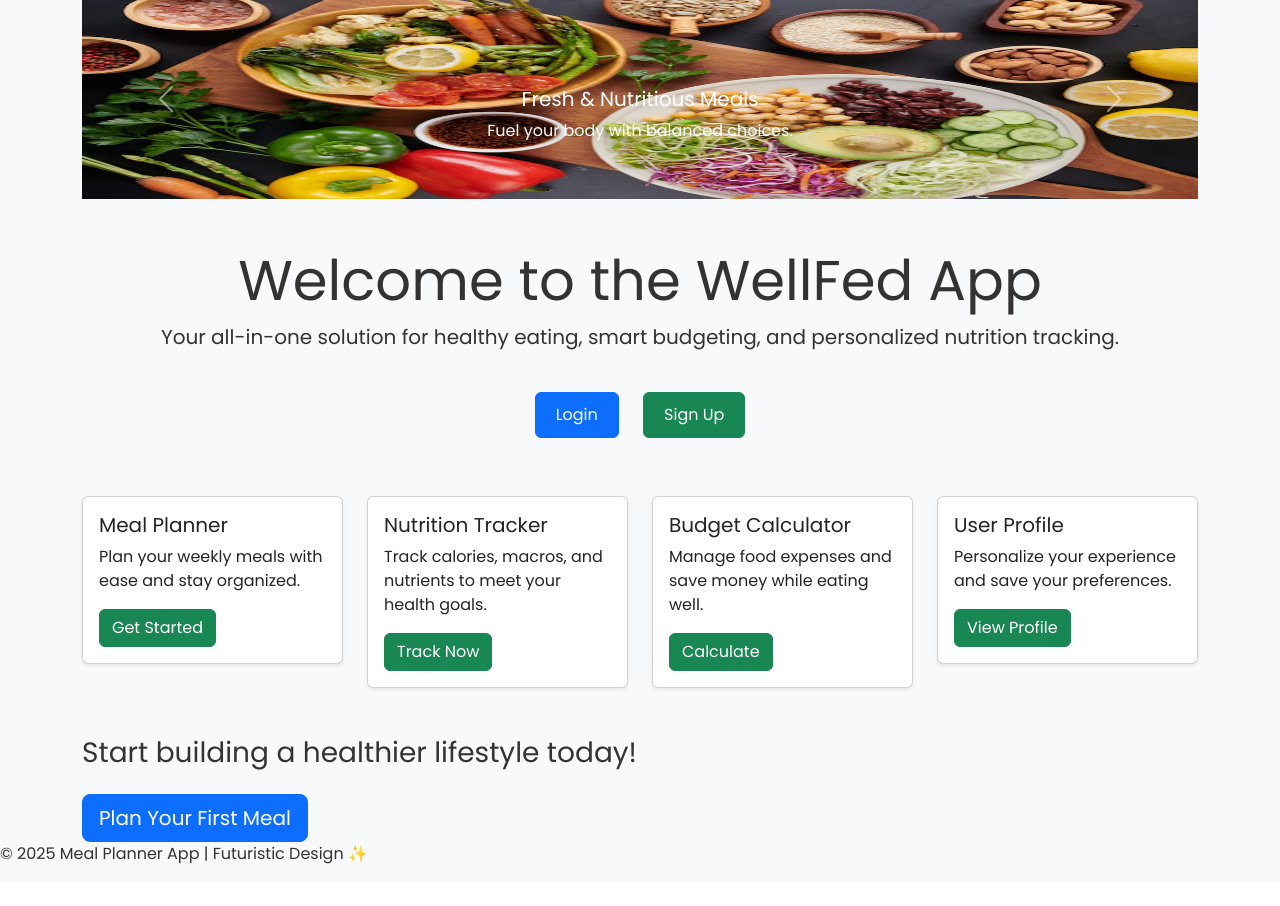
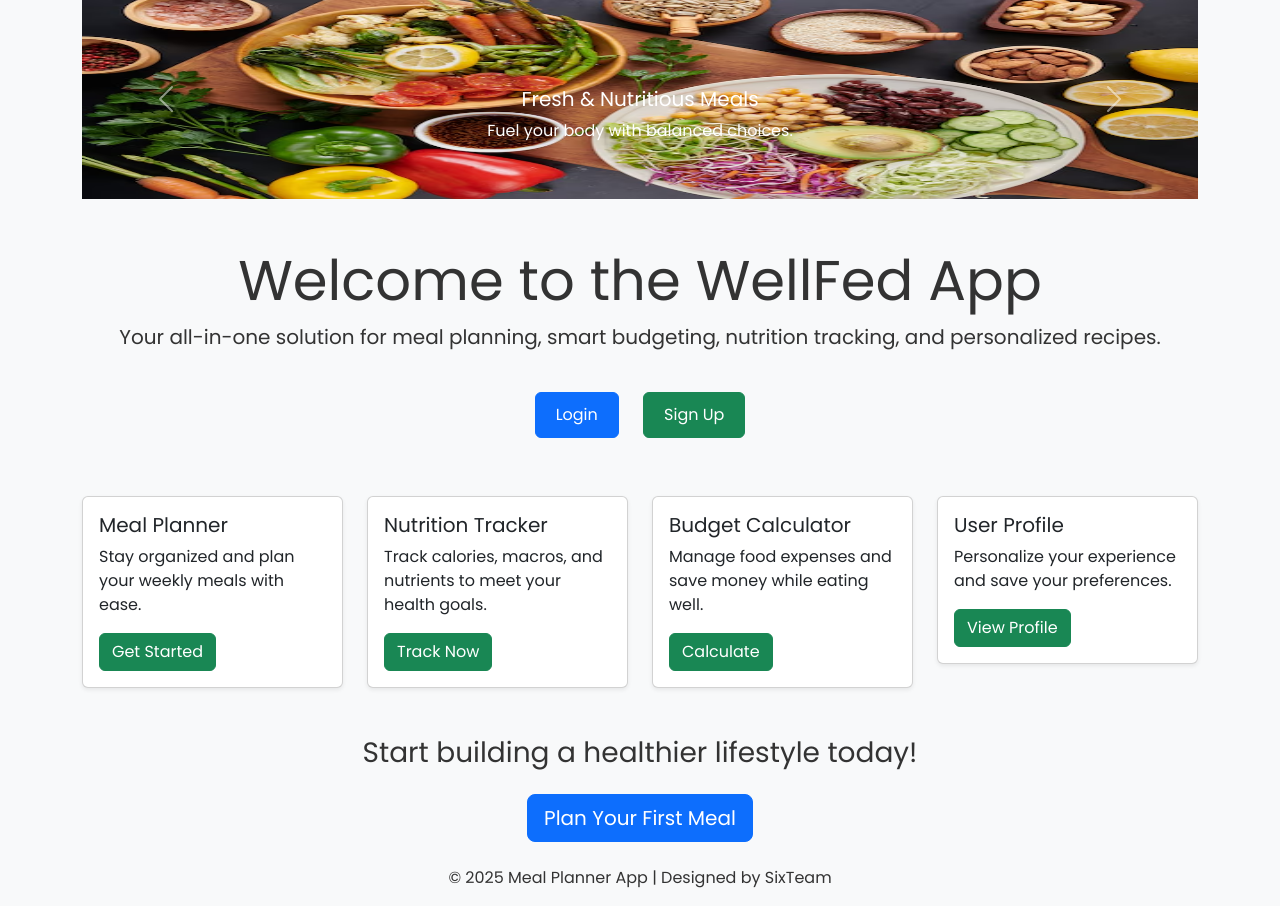
Before and after one commit to germinkhalil2/SixTeam, a Django app: page /home/ in a window 1280 px wide. Shown: the part 81-987 px from the top of the page. Before the commit the page ends 945 px from the top, so only its background shows below. Run offline with Django 5.2, Linux system fonts and the light colour scheme.

Commit message:
Updated home page pictures, tested creating new account and adding meals to planner for new account

```diff
--- a/WellFed/WellFed_App/views.py
+++ b/WellFed/WellFed_App/views.py
@@ -268,7 +268,7 @@
             "carbs": recipe.get("recipe_nutrition", {}).get("carbohydrate", 0),
             "sugar": recipe.get("recipe_nutrition", {}).get("sugar", 0),
             "sodium": recipe.get("recipe_nutrition", {}).get("sodium", 0),
-            "protein": recipe.get("recipe_nutrition", {}).get("protein", 0),
+            "protein": recipe.get("recipe_nutrition", {}).get("protien", 0),
         })
 
     return render(request, "chatbot_results.html", {"query": query, "results": results})
@@ -282,7 +282,6 @@
         fats = float(request.POST.get("fats", 0))
         carbs = float(request.POST.get("carbs", 0))
         sugar = float(request.POST.get("sugar", 0))
-        sodium = float(request.POST.get("sodium", 0))
         protein = float(request.POST.get("protein", 0))
 
         meal_type_choice = request.POST.get("meal_type_choice")
@@ -303,7 +302,6 @@
             fats=fats,
             carbs=carbs,
             sugar=sugar,
-            sodium=sodium,
             protien=protein,
             meal_type_choice=meal_type_choice,  # ✅ use user choice
             meal_date=target_date               # ✅ use user date
@@ -379,4 +377,4 @@
 
 def logout_view(request):
     logout(request)
-    return redirect("login")
+    return render(request, "logout.html")
--- a/WellFed/templates/base.html
+++ b/WellFed/templates/base.html
@@ -46,7 +46,9 @@
         footer {
             background-color: #2E8B57;
             color: #fff;
+            display: flex;
             text-align: center;
+            align-items: center;
             padding: 1rem;
             margin-top: 2rem;
             font-size: 0.9rem;
@@ -122,8 +124,8 @@
     </main>
 
     <!-- Footer -->
-    <footer>
-        <p>&copy; 2025 Meal Planner App | Futuristic Design ✨</p>
+    <footer class="text-center">
+        <p class-"mb-0">&copy; 2025 Meal Planner App | Designed by SixTeam</p>
     </footer>
 
     <!-- Bootstrap JS -->
--- a/WellFed/templates/home.html
+++ b/WellFed/templates/home.html
@@ -17,14 +17,14 @@
                 </div>
             </div>
             <div class="carousel-item">
-                <img src="{% static 'healthypic2.jpg'%}" class="d-block w-100" alt="Exercise" style="width:395px;height:200px">
+                <img src="{% static 'healthypic8.jpg.avif'%}" class="d-block w-100" alt="Exercise" style="width:395px;height:200px">
                 <div class="carousel-caption d-none d-md-block">
                     <h5>Stay Active</h5>
                     <p>Combine fitness with smart eating.</p>
                 </div>
             </div>
             <div class="carousel-item">
-                <img src="{% static 'healthypic3.jpg'%}" class="d-block w-100" alt="Healthy Living" style="width:395px;height:200px">
+                <img src="{% static 'healthypic7.png.jpg'%}" class="d-block w-100" alt="Healthy Living" style="width:395px;height:200px">
                 <div class="carousel-caption d-none d-md-block">
                     <h5>Healthy Lifestyle</h5>
                     <p>Small steps lead to big changes.</p>
@@ -43,7 +43,7 @@
     <!-- Hero Section -->
     <div class="text-center">
         <h1 class="display-4">Welcome to the WellFed App</h1>
-        <p class="lead">Your all-in-one solution for healthy eating, smart budgeting, and personalized nutrition tracking.</p>
+        <p class="lead">Your all-in-one solution for meal planning, smart budgeting, nutrition tracking, and personalized recipes.</p>
     </div>
 
         <!-- Add login/signup buttons -->
@@ -62,8 +62,8 @@
             <div class="card shadow-sm">
                 <div class="card-body">
                     <h5 class="card-title">Meal Planner</h5>
-                    <p class="card-text">Plan your weekly meals with ease and stay organized.</p>
-                    <a href="mealPlanner.html" class="btn btn-success">Get Started</a>
+                    <p class="card-text">Stay organized and plan your weekly meals with ease.</p>
+                    <a href="{% url 'meal_planner_view' %}" class="btn btn-success">Get Started</a>
                 </div>
             </div>
         </div>
@@ -73,7 +73,7 @@
                 <div class="card-body">
                     <h5 class="card-title">Nutrition Tracker</h5>
                     <p class="card-text">Track calories, macros, and nutrients to meet your health goals.</p>
-                    <a href="mealPlanner.html" class="btn btn-success">Track Now</a>
+                    <a href="{% url 'meal_planner_view' %}" class="btn btn-success">Track Now</a>
                 </div>
             </div>
         </div>
@@ -83,7 +83,7 @@
                 <div class="card-body">
                     <h5 class="card-title">Budget Calculator</h5>
                     <p class="card-text">Manage food expenses and save money while eating well.</p>
-                    <a href="mealPlanner.html" class="btn btn-success">Calculate</a>
+                    <a href="{% url 'meal_planner_view' %}" class="btn btn-success">Calculate</a>
                 </div>
             </div>
         </div>
@@ -93,7 +93,7 @@
                 <div class="card-body">
                     <h5 class="card-title">User Profile</h5>
                     <p class="card-text">Personalize your experience and save your preferences.</p>
-                    <a href="mealPlanner.html" class="btn btn-success">View Profile</a>
+                    <a href="{% url 'meal_planner_view' %}" class="btn btn-success">View Profile</a>
                 </div>
             </div>
         </div>
@@ -101,8 +101,11 @@
 
     <!-- Call to Action -->
     <div class="mt-5">
-        <h3>Start building a healthier lifestyle today!</h3>
-        <a href="mealPlanner.html" class="btn btn-lg btn-primary mt-3">Plan Your First Meal</a>
+        <h3 class="text-center">Start building a healthier lifestyle today!</h3>
+        <div class="text-center">
+        <a href="{% url 'meal_planner_view' %}" class="btn btn-lg btn-primary mt-3">Plan Your First Meal</a>
+        </div>
+        <br>
     </div>
 </div>
 {% endblock %}
```
Also changed, not shown: WellFed/templates/mealPlanner.html (+14 -11 lines), WellFed/static/healthypic2.jpg, WellFed/static/healthypic3.jpg, WellFed/static/healthypic5.png.webp (added), WellFed/static/healthypic6.png.avif (added), WellFed/static/healthypic7.png.jpg (added), WellFed/static/healthypic8.jpg.avif (added), 3 other files.
